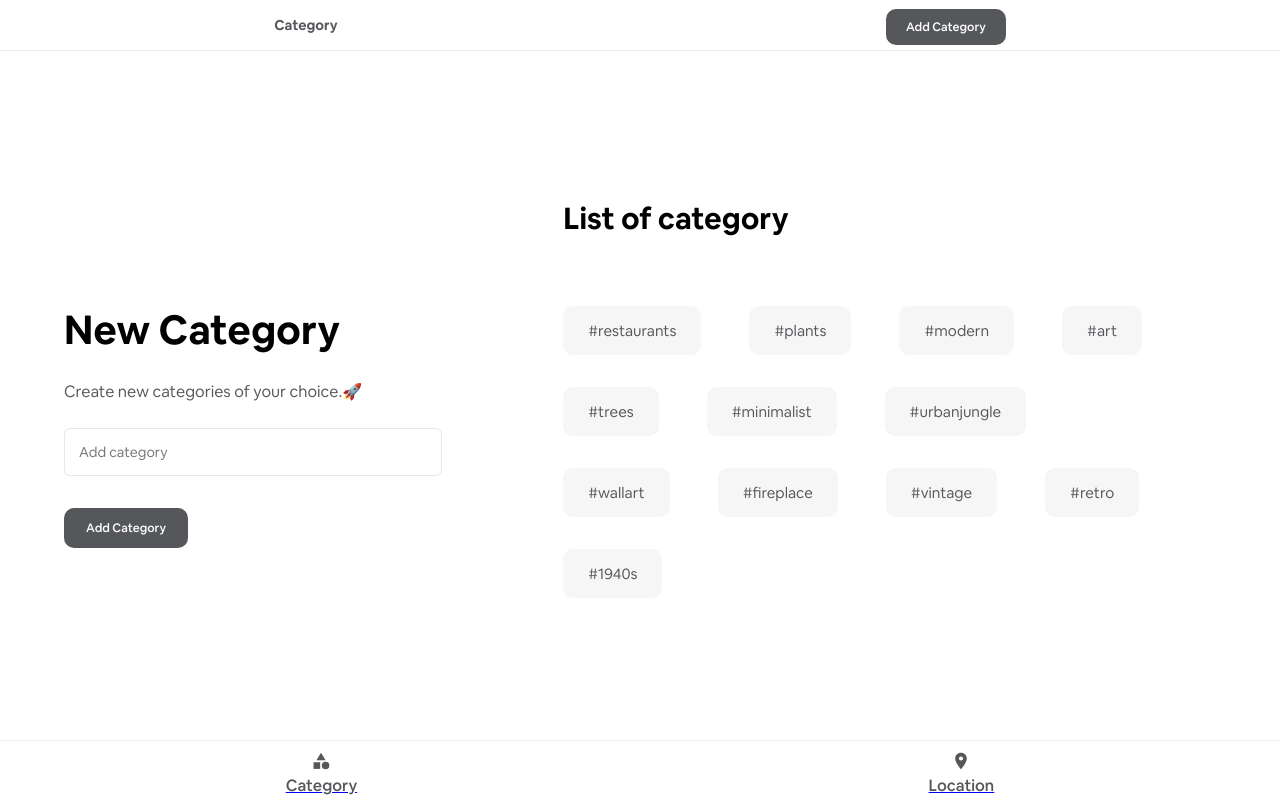
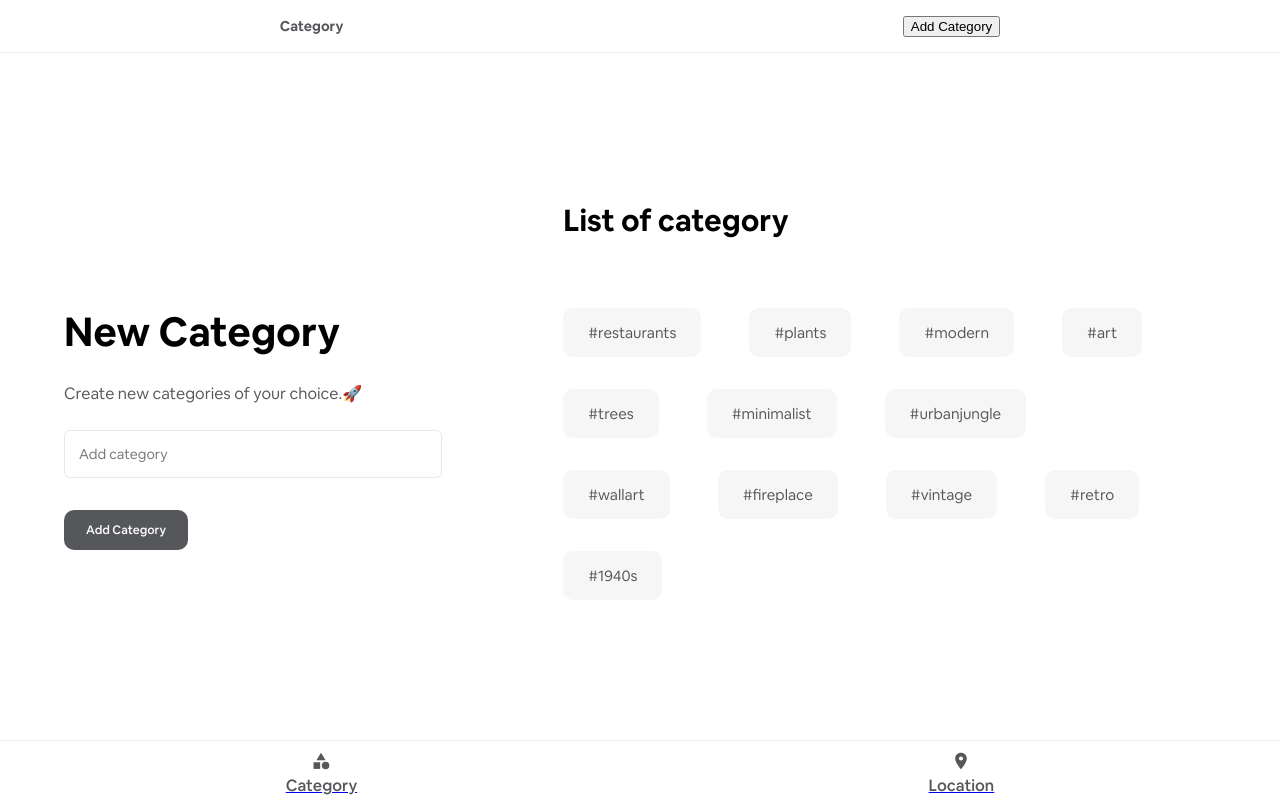
Before and after one commit to kwameaj67/locationary, a React (Create React App) app: page /category in a window 1280 px wide. Built offline with nearby package versions, Linux system fonts and the light colour scheme.

Commit message:
created topBar for each page

```diff
--- a/src/components/TopBar/CategoryTopBar.js
+++ b/src/components/TopBar/CategoryTopBar.js
@@ -20,7 +20,7 @@ function TopBarComponent({addCategoryFunc}) {
                     </Switch>
                 }
                 <div className="action_btn">
-                    <a href="/" onClick={addCategoryFunc}>Add Category</a>
+                    <button onClick={addCategoryFunc}>Add Category</button>
                 </div>
             </div>
         </div>
--- a/src/components/TopBar/LocationTopBar.js
+++ b/src/components/TopBar/LocationTopBar.js
@@ -3,11 +3,8 @@ import './topbar.css'
 import { Switch, Route } from 'react-router-dom'
 import tabs from '../BottomBar/BottomBarData'
 
-function TopBarComponent() {
+function TopBarComponent({addLocationFunc,viewLocationFunc}) {
 
-    const addLocation = (e) =>{
-        e.preventDefault()
-    }
     return (
         <div className="topbar_area">
             <div className="container">
@@ -24,7 +21,8 @@ function TopBarComponent() {
                     </Switch>
                 }
                 <div className="action_btn">
-                    <a href="/" onClick={addLocation}>Add Location</a>
+                    <button onClick={addLocationFunc}>Add Location</button>
+                    <button onClick={viewLocationFunc}>View Locations</button>
                 </div>
             </div>
         </div>
```
